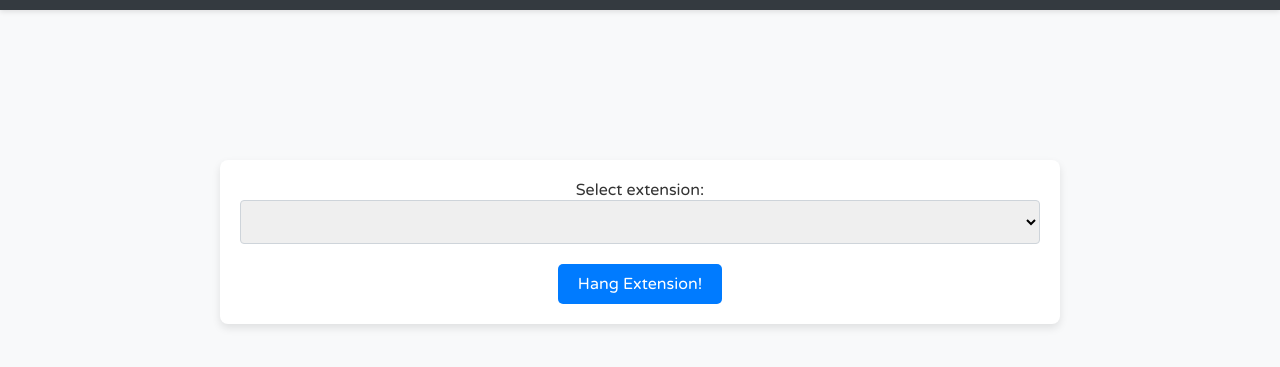
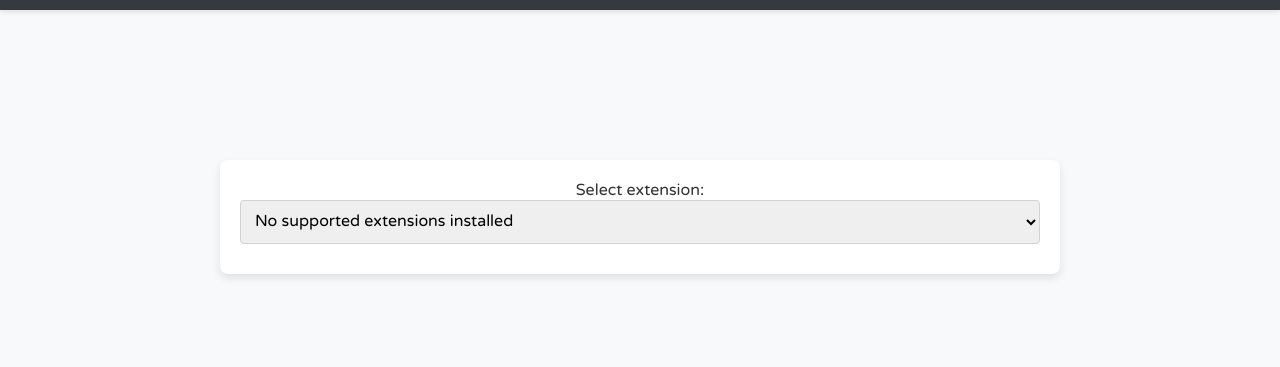
Before and after one commit to lightspeedunblocker/lightspeedunblocker.github.io, a plain HTML site: page index.html in a window 1280 px wide. Shown: the part 91-458 px from the top of the page. Drawn offline with Linux system fonts and the light colour scheme.

Commit message:
Update index.html

```diff
--- a/index.html
+++ b/index.html
@@ -4,7 +4,6 @@
   <meta charset="UTF-8">
   <meta name="viewport" content="width=device-width, initial-scale=1.0">
   <title>Lightspeed Hanger</title>
-  <link rel="shortcut icon" type="image/png" href="https://raw.githubusercontent.com/Blobby-Boi/ExtHang3r/main/favicon.png">
   <link rel="stylesheet" href="https://fonts.googleapis.com/css2?family=Varela+Round&display=swap">
   <style>
     body {
@@ -145,14 +144,8 @@
   <label for="iframeSelect" id="labelForIframeSelect">Select extension:</label>
   <select id="iframeSelect">
   </select>
-  <button onclick="openLol();" id="hangButton">Hang Extension!</button>
-
-  <script>
-  function openLol() {
-      window.location.href = 'lol.html'; // This will open the lol.html file
-  }
-  </script>
-    <button id="killButton" onclick="openExtensionPopup();">Kill Extension!</button>
+  <button onclick="warning();" id="hangButton">Hang Extension!</button>
+  <button id="killButton" onclick="openExtensionPopup();">Kill Extension!</button>
 </div>
 
 <div class="overlay" id="overlay">
@@ -184,7 +177,7 @@
 
     };
 
-    let hasSupportedExtensions = true;
+    let hasSupportedExtensions = false;
 
     for (const [name, url] of Object.entries(extensions)) {
       if (await checkExtensionURL(url)) {
```
